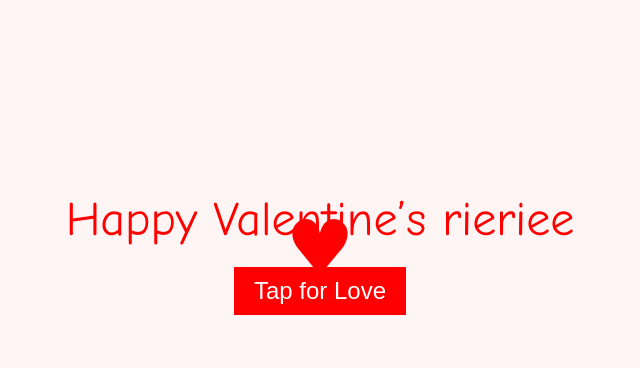
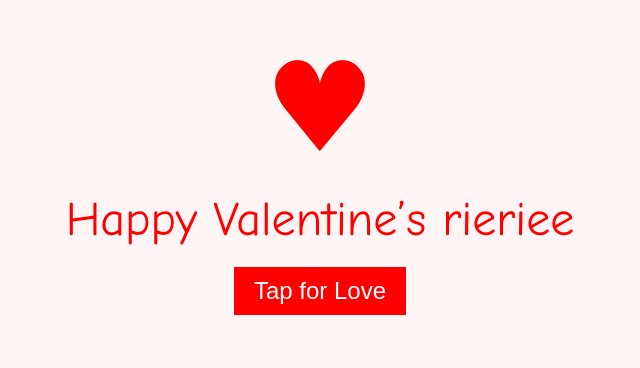
Before and after one commit to Brodieeee17/hapivalintins, a plain HTML site: page index.html in a window 1280 px wide. Shown: the part 155-523 px from the top of the page, without its empty margins (320-960 px from the left). Drawn offline with Linux system fonts and the light colour scheme.

Commit message:
Update index.html

```diff
--- a/index.html
+++ b/index.html
@@ -3,7 +3,7 @@
 <head>
     <meta charset="UTF-8">
     <meta name="viewport" content="width=device-width, initial-scale=1.0">
-    <title>Happy Valentine’s</title>
+    <title>Happy Valintins</title>
     <link rel="stylesheet" href="valentine.css">
     <style>
         body {
@@ -17,26 +17,27 @@
         }
         .card {
             position: relative;
-        }
-        .message {
-            color: red;
-            font-size: 3rem;
+            padding: 50px;
         }
         .heart {
             position: absolute;
             left: 50%;
             transform: translateX(-50%);
-            top: 20px;
-            font-size: 4rem;
+            top: -90px;
+            font-size: 6rem;
             color: red;
             animation: pulse 1s infinite alternate;
+        }
+        .message {
+            color: red;
+            font-size: 3rem;
         }
         @keyframes pulse {
             from {
                 transform: translateX(-50%) scale(1);
             }
             to {
-                transform: translateX(-50%) scale(1.2);
+                transform: translateX(-50%) scale(1.3);
             }
         }
         .button {
@@ -52,7 +53,8 @@
 </head>
 <body>
     <div class="card">
-        <div class="message">Happy <span class="heart">♥</span> Valentine’s rieriee</div>
+        <span class="heart">♥</span>
+        <div class="message">Happy Valentine’s rieriee</div>
         <button class="button" onclick="showLove()">Tap for Love</button>
     </div>
     <script>
```
